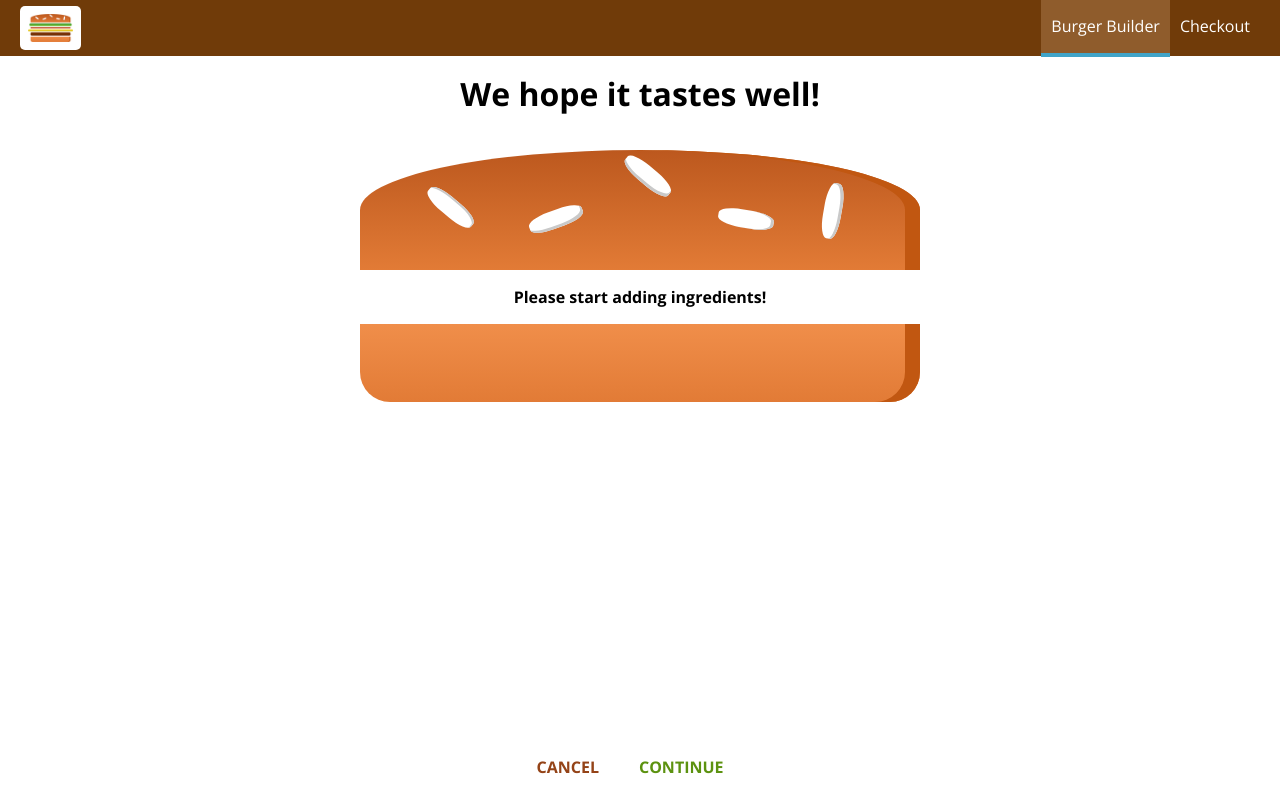
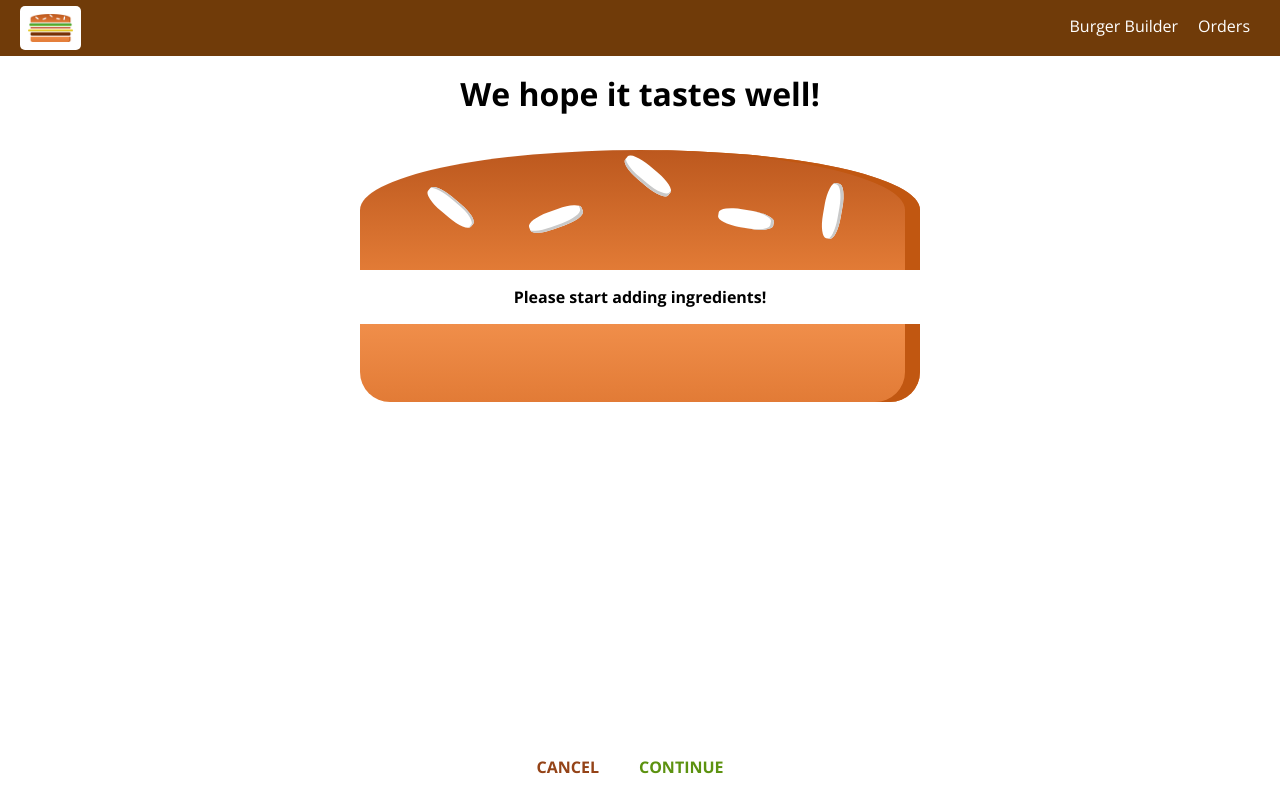
Before and after one commit to clemlatz/burger-builder, a React app: page /checkout in a window 1280 px wide. Built offline with nearby package versions, Linux system fonts and the light colour scheme.

Commit message:
Add Orders page

```diff
--- a/src/App.js
+++ b/src/App.js
@@ -5,6 +5,7 @@
 import Checkout from './containers/Checkout/Checkout';
 import Layout from './containers/Layout/Layout';
 import BurgerBuilder from './containers/BurgerBuilder/BurgerBuilder';
+import Orders from './containers/Orders/Orders';
 
 class App extends Component {
   render() {
@@ -13,6 +14,7 @@
         <Layout>
           <Switch>
             <Route path="/checkout" component={Checkout} />
+            <Route path="/orders" component={Orders} />
             <Route path="/" component={BurgerBuilder} />
           </Switch>
         </Layout>
--- a/src/components/Navigation/NavigationItems/NavigationItem/NavigationItem.js
+++ b/src/components/Navigation/NavigationItems/NavigationItem/NavigationItem.js
@@ -1,14 +1,16 @@
 import React from 'react';
 import PropTypes from 'prop-types';
+import { NavLink } from 'react-router-dom';
 
 import css from './NavigationItem.css';
 
 const navigationItem = (props) => (
   <li className={css.NavigationItem}>
-    <a
-      href={props.link}
-      className={props.active ? css.active : null}
-    >{props.children}</a>
+    <NavLink
+      to={props.link}
+      exact
+      activeClassName={css.active}
+    >{props.children}</NavLink>
   </li>
 );
 
--- a/src/components/Navigation/NavigationItems/NavigationItems.js
+++ b/src/components/Navigation/NavigationItems/NavigationItems.js
@@ -6,8 +6,8 @@
 
 const navigationItems = () => (
   <ul className={css.NavigationItems}>
-    <NavigationItem link="/" active>Burger Builder</NavigationItem>
-    <NavigationItem link="/">Checkout</NavigationItem>
+    <NavigationItem link="/">Burger Builder</NavigationItem>
+    <NavigationItem link="/orders">Orders</NavigationItem>
   </ul>
 );
 
--- /dev/null
+++ b/src/components/Order/Order.css
@@ -0,0 +1,8 @@
+.Order {
+  width: 80%;
+  border: 1px solid #eee;
+  box-shadow: 0 2px 3px #ccc;
+  padding: 10px;
+  margin: 10px auto;
+  box-sizing: border-box;
+}
--- /dev/null
+++ b/src/components/Order/Order.js
@@ -0,0 +1,12 @@
+import React from 'react';
+
+import css from './Order.css';
+
+const order = (props) => (
+    <div className={css.Order}>
+      <p>Ingredients: Salad (1)</p>
+      <p>Price: <strong>5.45 €</strong></p>
+    </div>
+);
+
+export default order;
--- /dev/null
+++ b/src/containers/Orders/Orders.js
@@ -0,0 +1,16 @@
+import React from 'react';
+
+import Order from '../../components/Order/Order';
+
+export default class Orders extends React.Component {
+
+  render() {
+    return (
+        <div>
+          <Order/>
+          <Order/>
+        </div>
+  );
+  }
+
+}
```
Also changed, not shown: src/containers/Orders/Orders.css (added).
